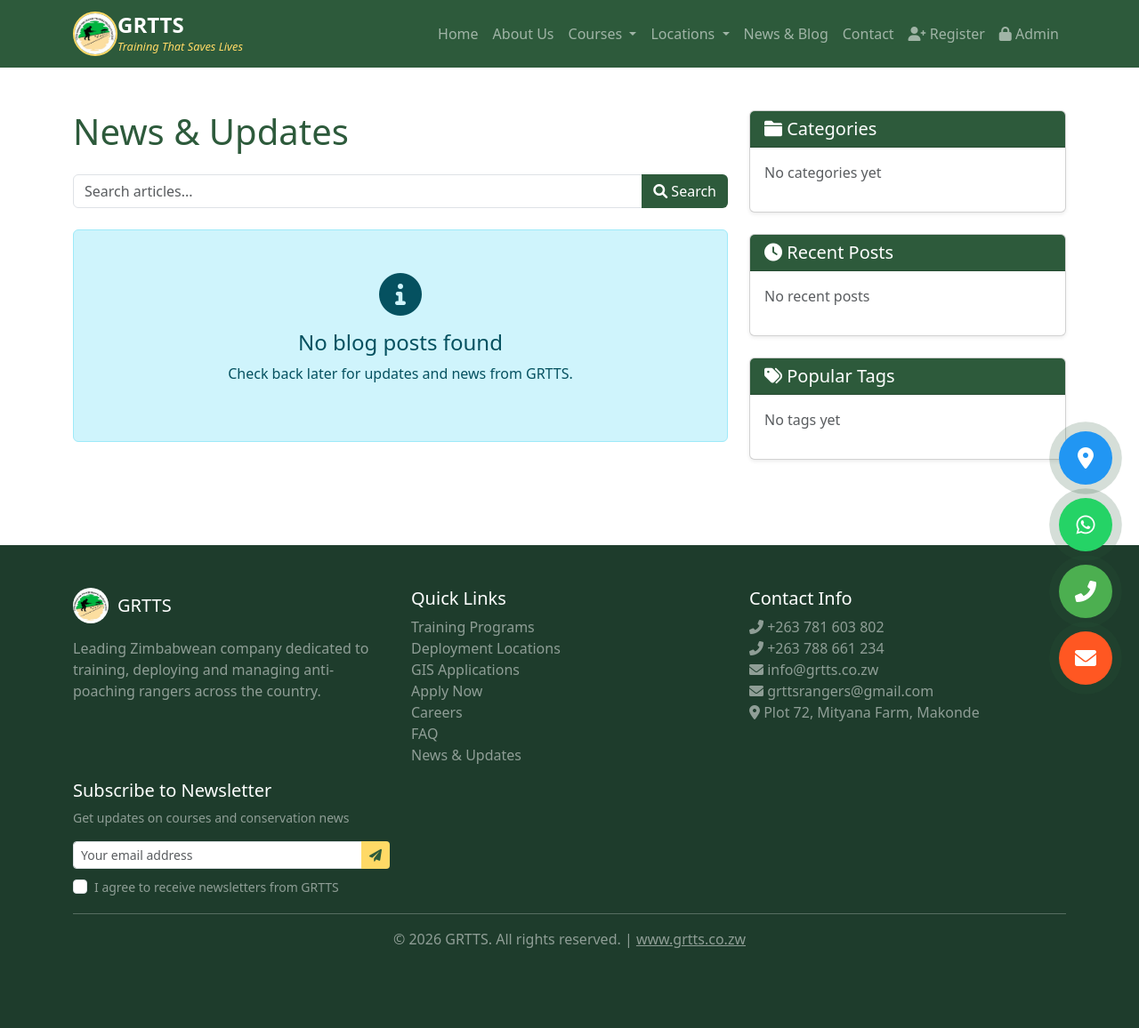
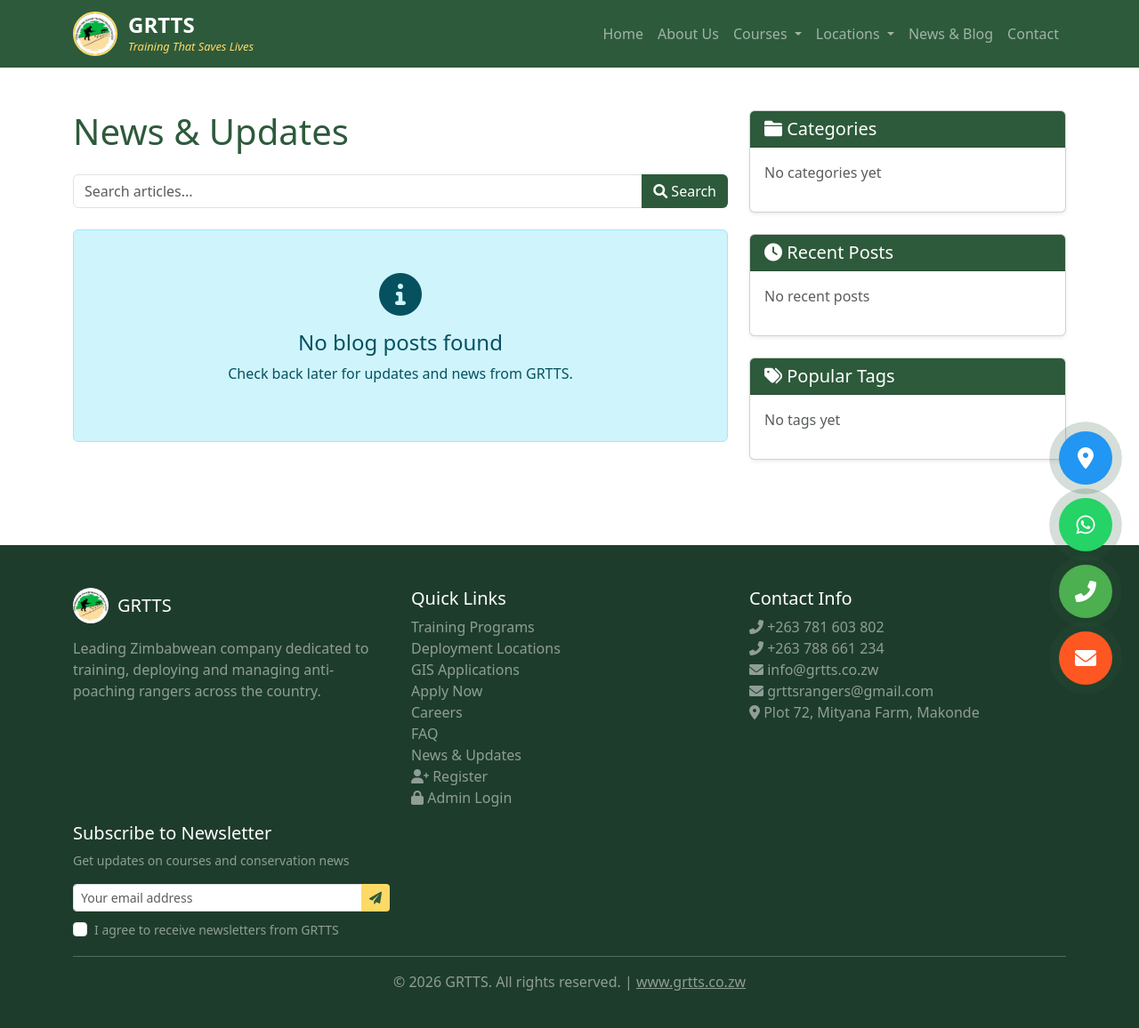
Before and after one commit to SlyJeremiah/grtts_website, a Django app: page /blog/ in a window 1280 px wide. Shown: the whole page at 89% size. Before the commit the page ends 1066 px from the top, so only its background shows below. Run offline with Django 5.2, Linux system fonts and the light colour scheme; data that the repository does not hold is empty.

Commit message:
Update favicon links and remove logo fallback

```diff
--- a/main/templates/main/base.html
+++ b/main/templates/main/base.html
@@ -19,9 +19,9 @@
 
     {% load static %}
     <!-- ===== FAVICON ===== -->
-    <link rel="icon" type="image/png" href="{% static 'images/logo.a76307707669.png' %}">
-    <link rel="shortcut icon" href="{% static 'images/logo.a76307707669.png' %}">
-    <link rel="apple-touch-icon" href="{% static 'images/logo.a76307707669.png' %}">
+    <link rel="icon" type="image/png" href="{% static 'images/logo.png' %}">
+    <link rel="shortcut icon" href="{% static 'images/logo.png' %}">
+    <link rel="apple-touch-icon" href="{% static 'images/logo.png' %}">
     <!-- =================== -->
 
     <!-- Bootstrap 5 CSS -->
@@ -44,6 +44,7 @@
         .logo-container {
             display: flex;
             align-items: center;
+            gap: 12px;
         }
 
         .logo-image {
@@ -75,23 +76,6 @@
             font-size: 0.8rem;
             color: #ffd966;
             font-style: italic;
-        }
-
-        /* Logo Fallback */
-        .logo-fallback {
-            width: 50px;
-            height: 50px;
-            border-radius: 50%;
-            background-color: #ffd966;
-            display: flex;
-            align-items: center;
-            justify-content: center;
-        }
-
-        .logo-fallback span {
-            color: #2d5a3b;
-            font-weight: bold;
-            font-size: 20px;
         }
 
         /* ===== FLOATING BUTTONS ===== */
@@ -171,6 +155,14 @@
         body {
             margin-bottom: 0;
             padding-bottom: 0;
+        }
+
+        /* Footer Admin & Register Links */
+        .footer-admin-link, .footer-register-link {
+            transition: color 0.3s ease;
+        }
+        .footer-admin-link:hover, .footer-register-link:hover {
+            color: #ffd966 !important;
         }
 
         /* ===== TABLET (max 768px) ===== */
@@ -268,11 +260,7 @@
         <div class="container">
             <a class="navbar-brand" href="{% url 'main:home' %}">
                 <div class="logo-container">
-                    <img src="{% static 'images/logo.png' %}" alt="GRTTS Logo" class="logo-image"
-                         onerror="this.style.display='none'; this.nextElementSibling.style.display='flex';">
-                    <div class="logo-fallback" style="display: none;">
-                        <span>GR</span>
-                    </div>
+                    <img src="{% static 'images/logo.png' %}" alt="GRTTS Logo" class="logo-image">
                     <div class="brand-text">
                         <span class="brand-main">GRTTS</span>
                         <span class="brand-motto">Training That Saves Lives</span>
@@ -325,16 +313,6 @@
                     <li class="nav-item">
                         <a class="nav-link" href="{% url 'main:contact' %}">Contact</a>
                     </li>
-                    <li class="nav-item">
-                        <a class="nav-link" href="{% url 'main:register' %}">
-                            <i class="fas fa-user-plus"></i> Register
-                        </a>
-                    </li>
-                    <li class="nav-item">
-                        <a class="nav-link" href="{% url 'admin:index' %}">
-                            <i class="fas fa-lock"></i> Admin
-                        </a>
-                    </li>
                 </ul>
             </div>
         </div>
@@ -385,8 +363,7 @@
                 <div class="col-md-4">
                     <div class="d-flex align-items-center mb-3">
                         <img src="{% static 'images/logo.png' %}" alt="GRTTS Logo"
-                             style="width: 40px; height: 40px; border-radius: 50%; margin-right: 10px; object-fit: cover;"
-                             onerror="this.style.display='none';">
+                             style="width: 40px; height: 40px; border-radius: 50%; margin-right: 10px; object-fit: cover;">
                         <h5 class="mb-0">GRTTS</h5>
                     </div>
                     <p class="text-white-50">Leading Zimbabwean company dedicated to training, deploying and managing anti-poaching rangers across the country.</p>
@@ -401,6 +378,12 @@
                         <li><a href="{% url 'main:careers' %}" class="text-white-50 text-decoration-none">Careers</a></li>
                         <li><a href="{% url 'main:faq' %}" class="text-white-50 text-decoration-none">FAQ</a></li>
                         <li><a href="{% url 'blog:post_list' %}" class="text-white-50 text-decoration-none">News & Updates</a></li>
+                        <li><a href="{% url 'main:register' %}" class="text-white-50 text-decoration-none footer-register-link">
+                            <i class="fas fa-user-plus"></i> Register
+                        </a></li>
+                        <li><a href="{% url 'admin:index' %}" class="text-white-50 text-decoration-none footer-admin-link">
+                            <i class="fas fa-lock"></i> Admin Login
+                        </a></li>
                     </ul>
                 </div>
                 <div class="col-md-4">
```
